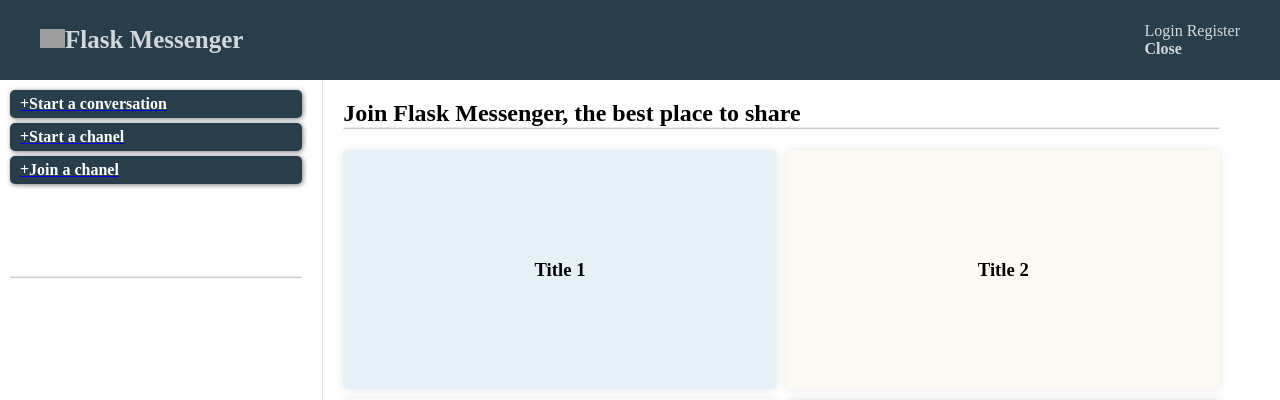
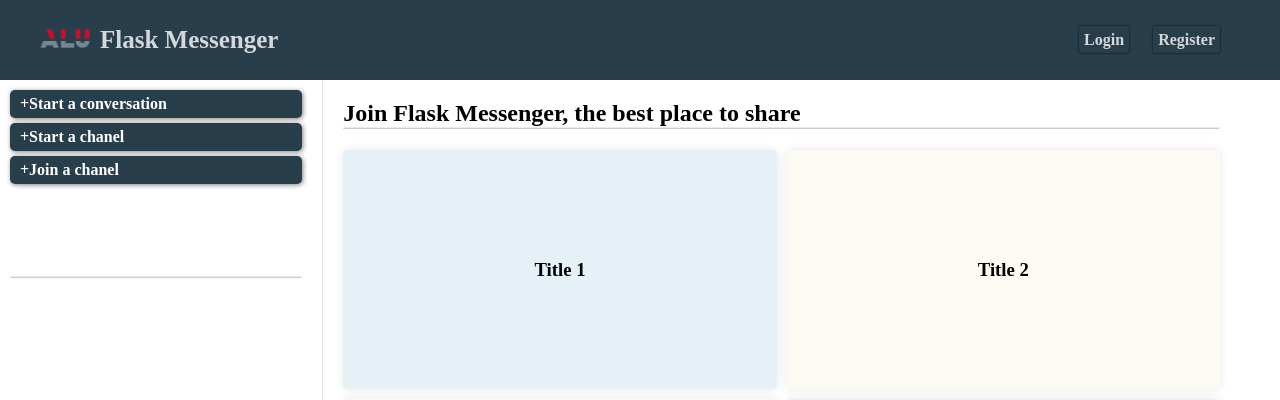
Before and after one commit to CedricMurairi/flask_messenger, a Flask app: page / in a window 1280 px wide. Shown: the top 400 px of the page. Run offline with Flask 2, Linux system fonts and the light colour scheme; some libraries are stand-ins or nearby versions; grey boxes are pictures that could not be loaded.

Commit message:
make few change for the style and add logo

```diff
--- a/app/auth/views.py
+++ b/app/auth/views.py
@@ -26,7 +26,7 @@ def unconfirmed():
 @login_required
 def resend_confirmation():
 	token = current_user.generate_confirmation_token()
-	send_email('confirm_account', 'Confirm Your Account', current_user, token=token)
+	send_email(current_user.email, 'Confirm Your Account', 'confirm_account', user=current_user, token=token)
 	flash('A new confirmation email has been sent to you by email.')
 	return redirect(url_for('main.index'))
 
--- a/app/statics/css/style.css
+++ b/app/statics/css/style.css
@@ -34,6 +34,10 @@ nav{
 	font-weight: bolder;
 	font-size: 25px;
 	color: rgba(255, 255, 255, 0.5);
+}
+
+#logo img{
+	margin-right: 10px;
 }
 
 header ul{
@@ -101,18 +105,19 @@ li{
 	box-shadow: 0px 0px 5px rgba(0, 0, 0, 0.5);
 	padding: 20px 0px;
 	position: absolute;
-	top: 40px;
-	right: 20px;
+	top: 55px;
+	right: 128px;
 	z-index: 200;
 }
 
 #user_profile_option_card p{
+	cursor: pointer;
 	padding: 5px 20px;
 	color: #283E4A;
 	font-weight: bold;
 }
 
-nav a {
+nav a , #main-container a{
 	text-decoration: none;
 }
 
@@ -137,6 +142,15 @@ nav a {
 	color: white;
 	max-width: 250px;
 	letter-spacing: 1.5px;
+}
+
+#navdiv{
+	display: flex;
+}
+
+#account{
+	padding-right: 10px;
+	cursor: pointer;
 }
 
 hr{
@@ -206,8 +220,8 @@ hr{
 
 .button, button{
 	padding: 5px 5px;
-	border-radius: 5px;
-	box-shadow: 1px 1px 4px black;
+	border-radius: 2px;
+	box-shadow: 0px 0px 2px black;
 	box-sizing: border-box;
 	margin-right: 20px;
 	cursor: pointer;
--- a/app/statics/javascript/app.js
+++ b/app/statics/javascript/app.js
@@ -56,7 +56,12 @@ document.addEventListener('DOMContentLoaded', () => {
 	};
 
 
-	window.addEventListener('click', async function(event){
+	account_card.onclick = function(){
+		alert('Window clicked');
+	}
+
+
+	window.addEventListener('click', function(event){
 		if(event.target == start_conversation_button){
 			var response = make_get_request('/user/conversation/user', 'Start Conversation', join_conversation_template());
 		}
--- a/app/templates/base_template.html
+++ b/app/templates/base_template.html
@@ -7,7 +7,7 @@
 
 		{% block styles %}
 			<link rel="stylesheet" type="text/css" href="/statics/css/style.css">
-			<link rel="icon" type="image/png" href="/statics/book_checker_logo.png"/>
+			<!-- <link rel="icon" type="image/png" href="/statics/img/alu_logo_original.png"/> -->
 		{% endblock %}
 		{% block metas %}
 			<meta name="viewport" content="width=device-width, initial-scale=1">
@@ -17,7 +17,7 @@
 
 	{% block body %}
 		<header>
-			<div id="logo"><a href="{{ url_for('index') }}"><img src="/statics/book_checker_logo.png" width="25px">Flask Messenger</a></div>
+			<div id="logo"><a href="{{ url_for('index') }}"><img src="/statics/img/alu_logo_original.png" width="50px">Flask Messenger</a></div>
 			<div id="menu-icon">
 				<div></div>
 				<div></div>
@@ -26,7 +26,7 @@
 			<div id="navbar" class="navbar">
 				{% block navbar %}
 				{% endblock %}
-				<h4 id="close">Close</h4>
+				<!-- <h4 id="close">Close</h4> -->
 			</div>
 		</header>
 		<section>
--- a/app/templates/index.html
+++ b/app/templates/index.html
@@ -6,10 +6,10 @@
 {% block navbar %}
 
 	{% if current_user.is_authenticated %}
-		<p><span>{{current_user.username}}</span> <a href="{{ url_for('auth.logout') }}">Logout</a></p>
+		<div id="navdiv"><div><div class="button" id="account">{{current_user.username}}</div> <div id="user_profile_option_card"><p>Account</p><p>Settings</p><p>LogOut</p></div></div> <a class="button" href="{{ url_for('auth.logout') }}">Logout</a></div>
 	{% else %}
-		<a href="{{ url_for('auth.login') }}">Login</a>
-		<a href="{{ url_for('auth.register') }}">Register</a>
+		<a class="button" href="{{ url_for('auth.login') }}">Login</a>
+		<a class="button" href="{{ url_for('auth.register') }}">Register</a>
 	{% endif %}
 
 {% endblock %}
--- a/app/user/views.py
+++ b/app/user/views.py
@@ -103,6 +103,7 @@ def fetch_direct_message():
 
 	 return redirect(url_for('index'))
 
+
 @user.route('/fetch/channel/messages', methods=['GET', 'POST'])
 def fetch_channel_message():
 
```
Also changed, not shown: app/statics/img/alu_logo_original.png (added).
